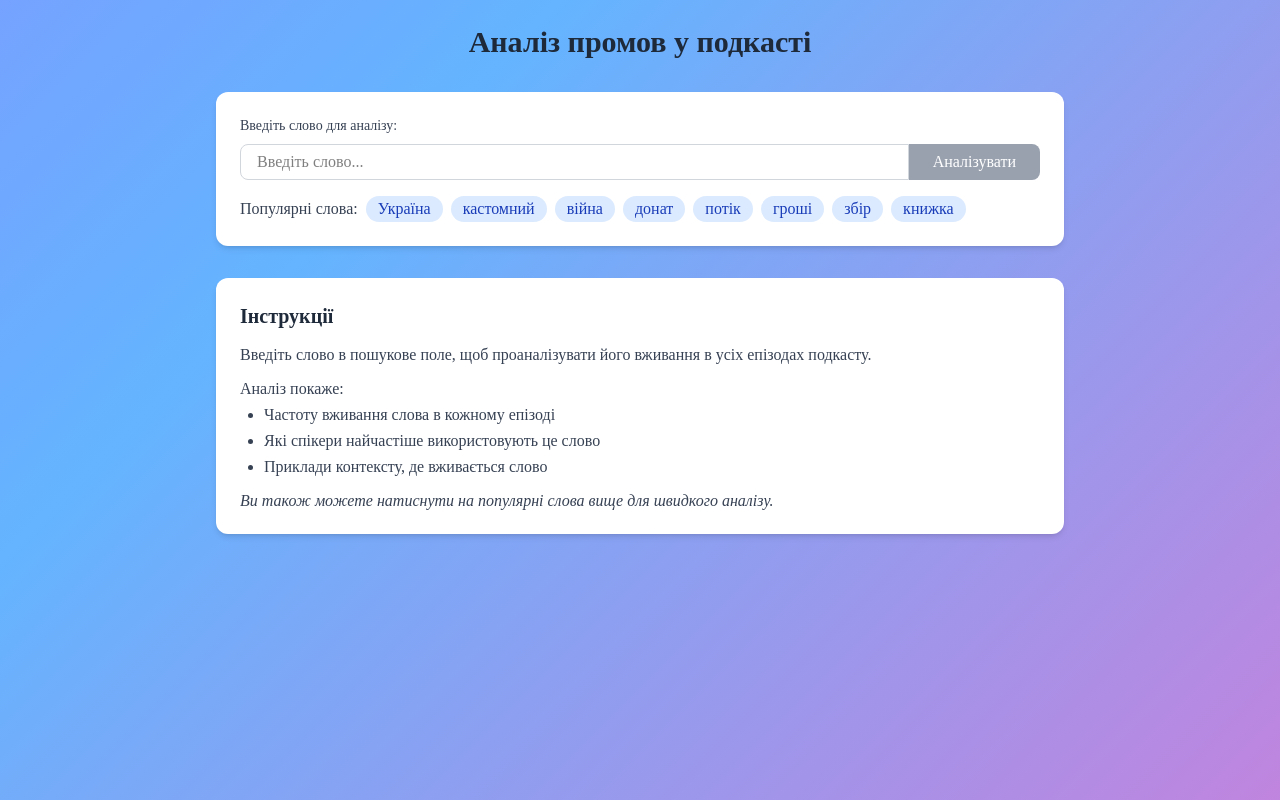
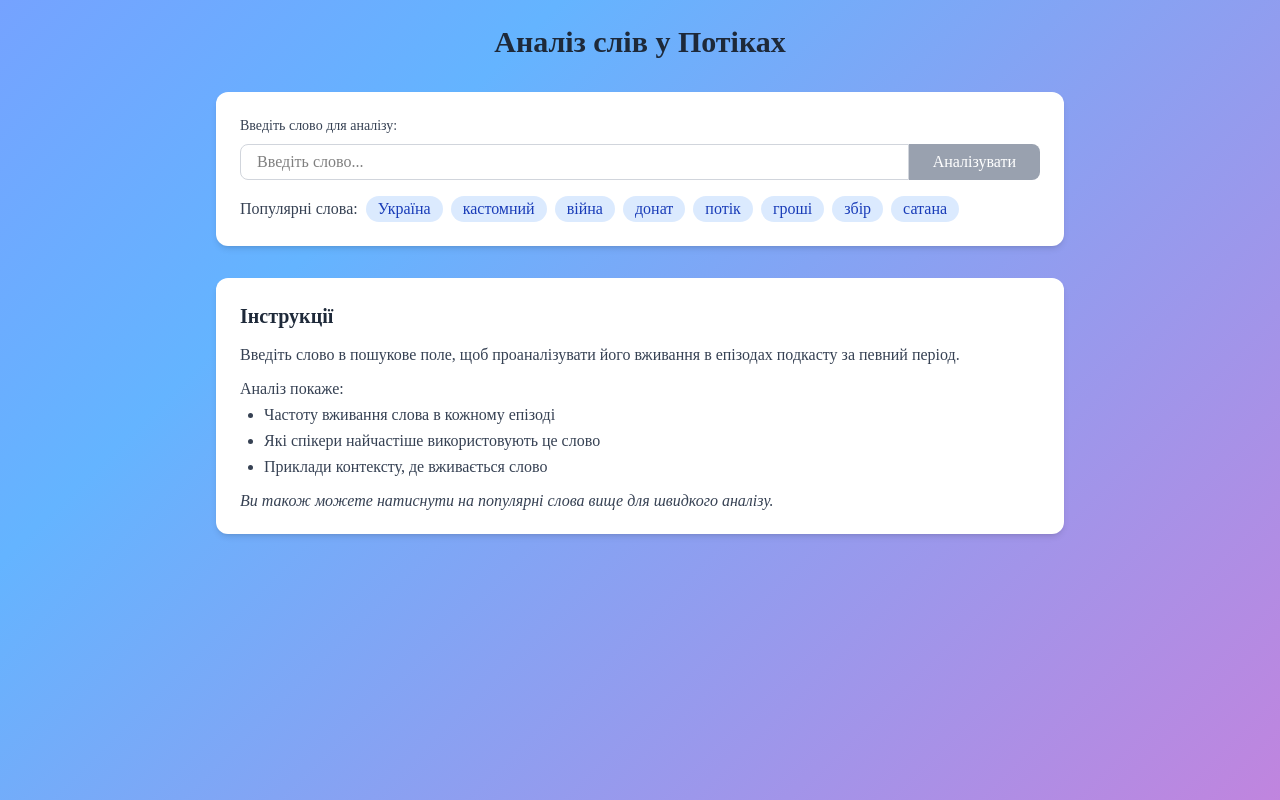
Before and after one commit to eugene-hovorun/toronto, a Nuxt app: page / in a window 1280 px wide. Built offline with nearby package versions, Linux system fonts and the light colour scheme.

Commit message:
chore: format

```diff
--- a/components/WordAnalysis.vue
+++ b/components/WordAnalysis.vue
@@ -1,14 +1,15 @@
 <template>
   <div class="max-w-4xl mx-auto px-4 py-6 md:px-6">
     <h1 class="text-3xl font-bold text-center text-gray-800 mb-8">
-      Аналіз промов у подкасті
+      Аналіз слів у Потіках
     </h1>
 
     <div class="bg-white rounded-xl shadow-md p-6 mb-8">
       <label
         for="word-input"
         class="block text-sm font-medium text-gray-700 mb-2"
-        >Введіть слово для аналізу:</label
+      >
+        Введіть слово для аналізу:</label
       >
       <div class="flex mb-4">
         <input
@@ -48,8 +49,8 @@
     <div v-else class="bg-white rounded-xl shadow-md p-6">
       <h2 class="text-xl font-semibold text-gray-800 mb-4">Інструкції</h2>
       <p class="text-gray-700 mb-4">
-        Введіть слово в пошукове поле, щоб проаналізувати його вживання в усіх
-        епізодах подкасту.
+        Введіть слово в пошукове поле, щоб проаналізувати його вживання в
+        епізодах подкасту за певний період.
       </p>
       <p class="text-gray-700 mb-2">Аналіз покаже:</p>
       <ul class="list-disc pl-6 mb-4 text-gray-700 space-y-2">
--- a/types/index.ts
+++ b/types/index.ts
@@ -57,7 +57,7 @@ export const COMMON_WORDS = [
   "потік",
   "гроші",
   "збір",
-  "книжка",
+  "сатана",
 ] as const;
 
 /**
```
